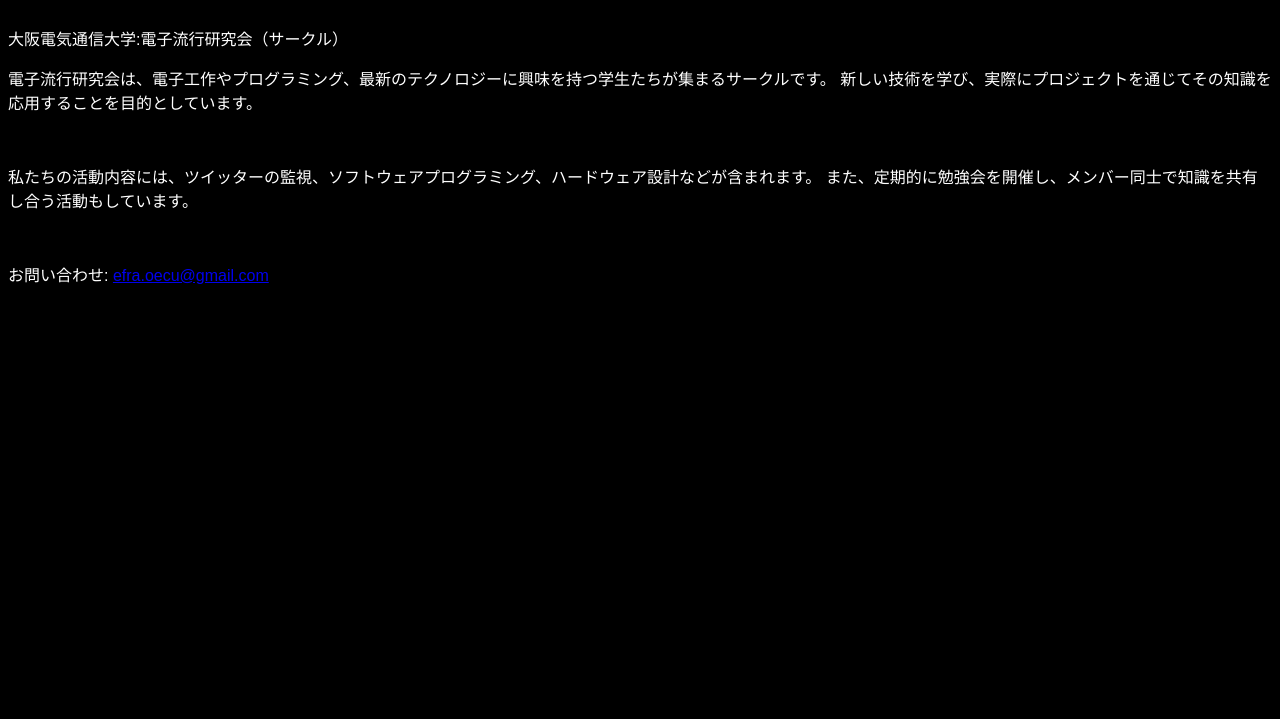
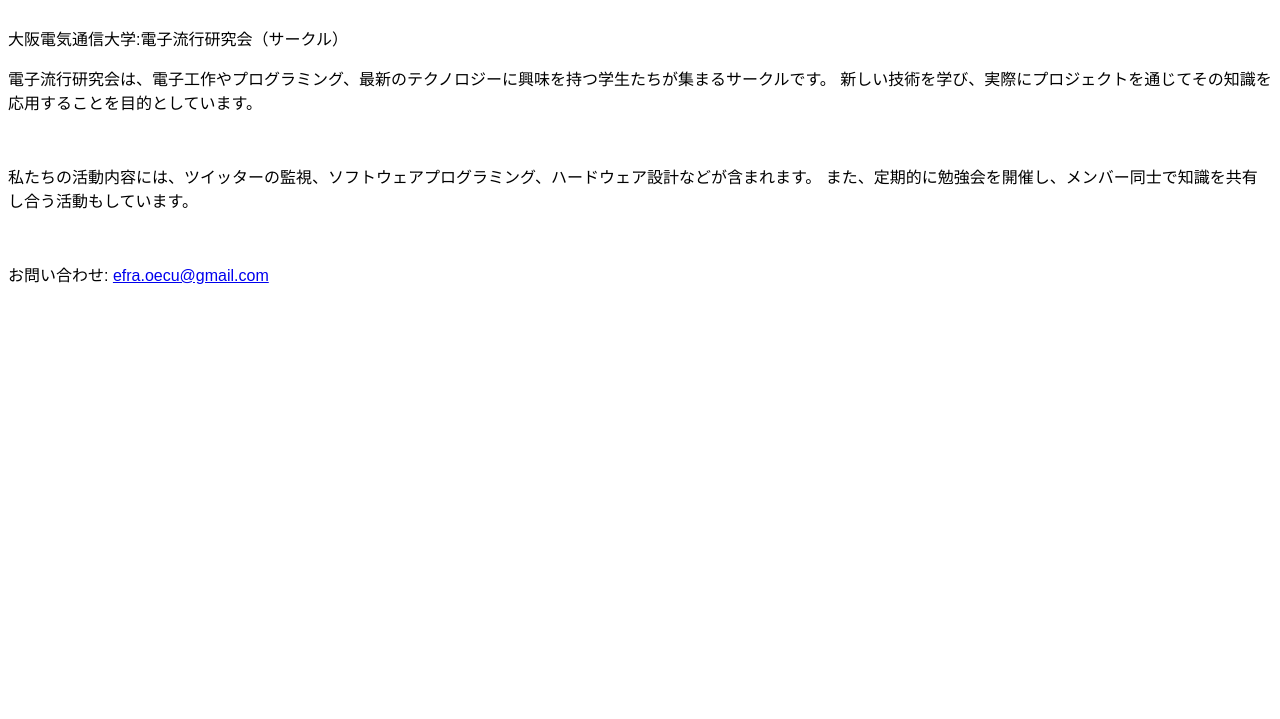
Before and after one commit to efra-oecu/efra-oecu.github.io, a plain HTML site: page index.html in a window 1280 px wide. Shown: the part 81-800 px from the top of the page. Drawn offline with Linux system fonts and the light colour scheme.

Commit message:
Change background and text color in style.css

```diff
--- a/style.css
+++ b/style.css
@@ -1,7 +1,7 @@
 /* style.css の中身 */
 body {
- background-color: #000000; /* 背景色を黒に設定 */
-  color: #ffffff;            /* 文字色を白に設定 */
+ background-color:#ffffff ; /* 背景色を黒に設定 */
+  color: #000000;            /* 文字色を白に設定 */
   font-family: sans-serif;
 }
 h1 {
```
